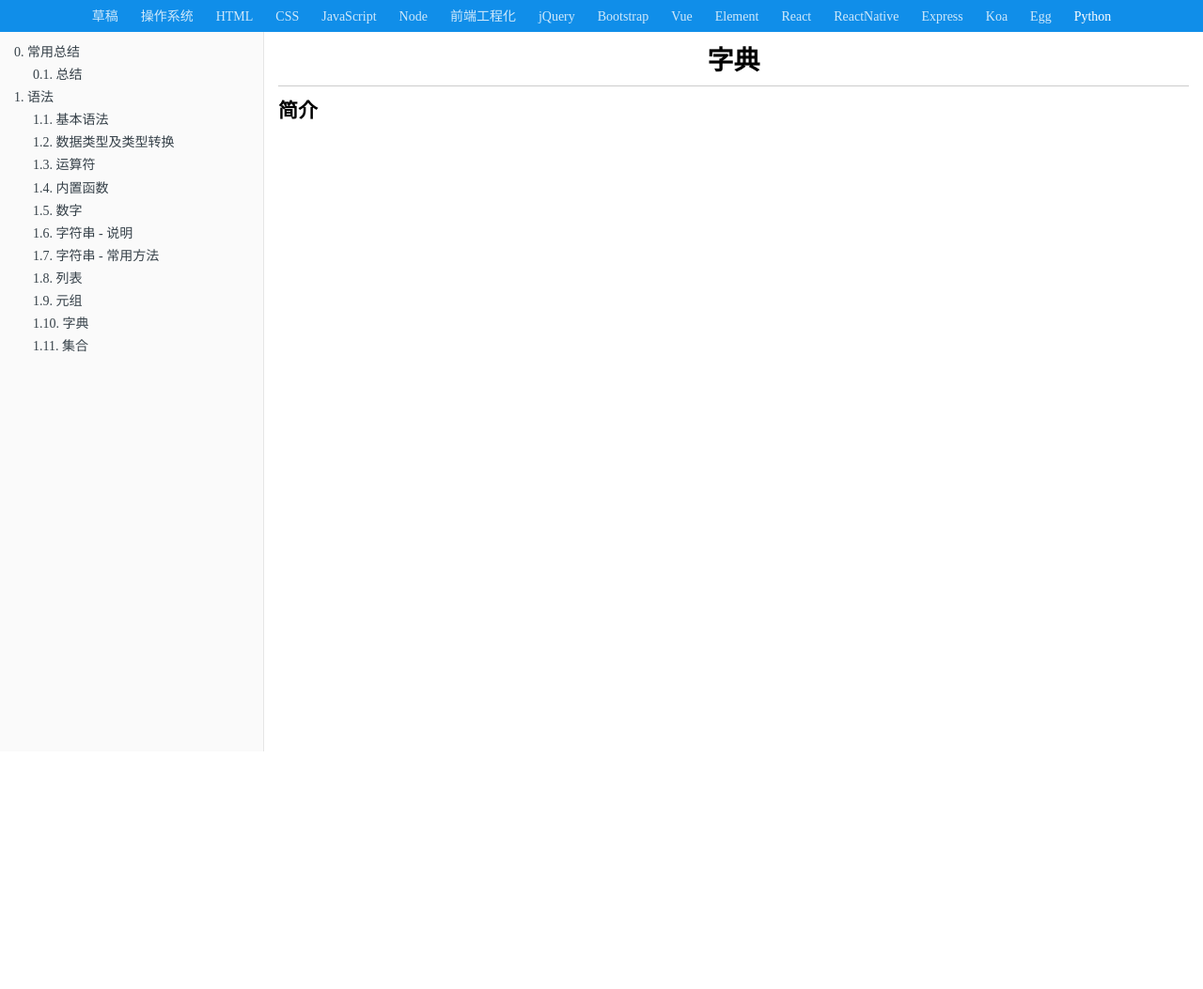
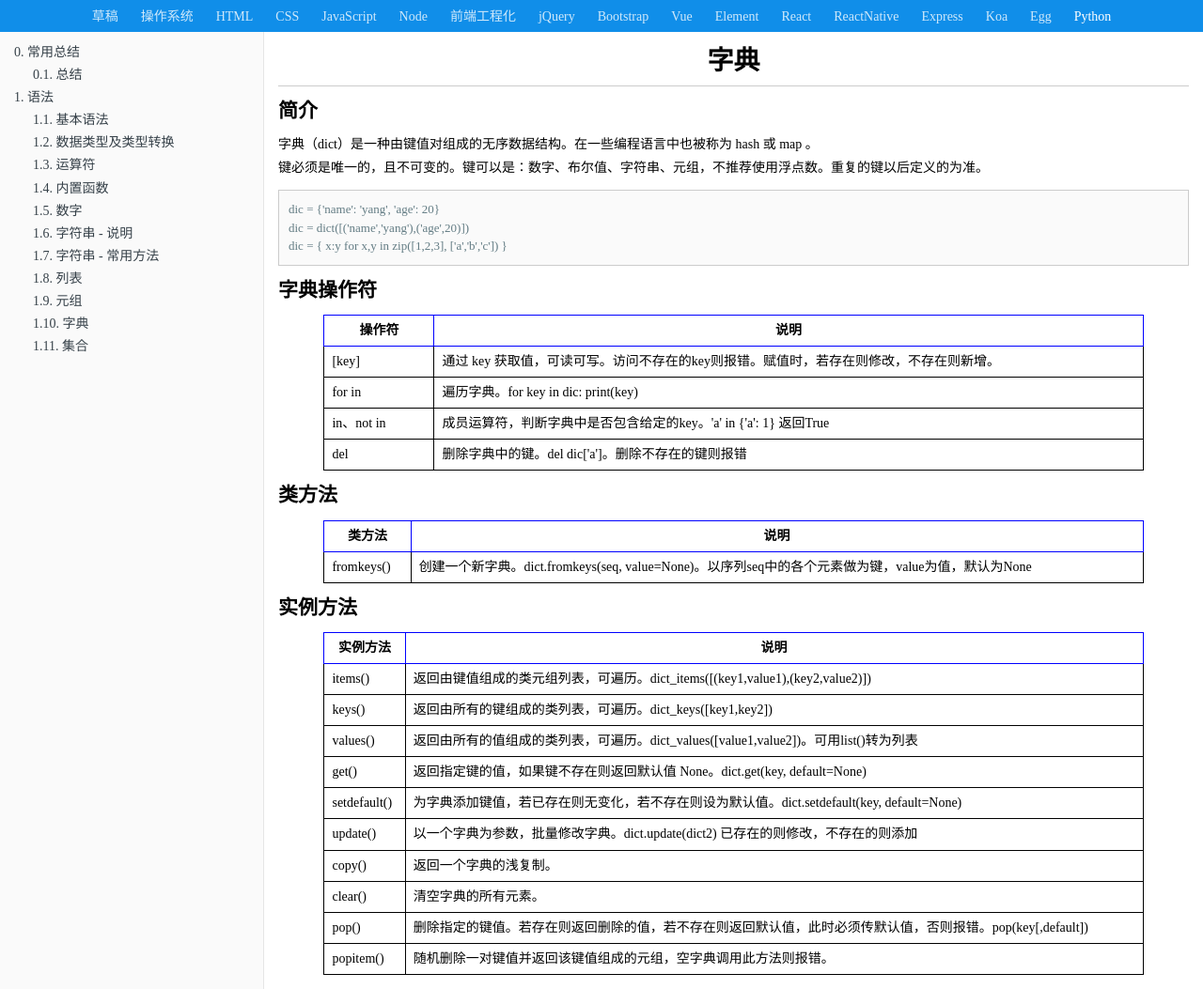
Before and after one commit to liyangworld/ly-note, a website: page app/view/pages/python/grammar/dict.html in a window 1280 px wide. Shown: the whole page at 94% size. Before the commit the page ends 800 px from the top, so only its background shows below. Drawn offline with nearby package versions, Linux system fonts and the light colour scheme; files that its build step writes are made by us from their sources.

Commit message:
字典部分完成
字典部分完成

```diff
--- a/app/view/pages/python/grammar/dict.html
+++ b/app/view/pages/python/grammar/dict.html
@@ -8,6 +8,116 @@
 <h1>字典</h1>
 
 <h2>简介</h2>
+<p>字典（dict）是一种由键值对组成的无序数据结构。在一些编程语言中也被称为 hash 或 map 。</p>
+<p>键必须是唯一的，且不可变的。键可以是：数字、布尔值、字符串、元组，不推荐使用浮点数。重复的键以后定义的为准。</p>
+
+<pre>
+dic = {'name': 'yang', 'age': 20}
+dic = dict([('name','yang'),('age',20)])
+dic = { x:y for x,y in zip([1,2,3], ['a','b','c']) }
+</pre>
+
+<h2>字典操作符</h2>
+<table>
+    <thead>
+        <tr>
+            <th style="width:100px;">操作符</th>
+            <th>说明</th>
+        </tr>
+    </thead>
+    <tbody>
+        <tr>
+            <td>[key]</td>
+            <td>通过 key 获取值，可读可写。访问不存在的key则报错。赋值时，若存在则修改，不存在则新增。</td>
+        </tr>
+        <tr>
+            <td>for in</td>
+            <td>遍历字典。for key in dic: print(key)</td>
+        </tr>
+        <tr>
+            <td>in、not in</td>
+            <td>成员运算符，判断字典中是否包含给定的key。'a' in {'a': 1} 返回True</td>
+        </tr>
+        <tr>
+            <td>del</td>
+            <td>删除字典中的键。del dic['a']。删除不存在的键则报错</td>
+        </tr>
+    </tbody>
+</table>
+
+<h2>类方法</h2>
+<table>
+    <thead>
+        <tr>
+            <th>类方法</th>
+            <th>说明</th>
+        </tr>
+    </thead>
+    <tbody>
+        <tr>
+            <td>fromkeys()</td>
+            <td>创建一个新字典。dict.fromkeys(seq, value=None)。以序列seq中的各个元素做为键，value为值，默认为None</td>
+        </tr>
+
+    </tbody>
+</table>
+
+
+
+<h2>实例方法</h2>
+<table>
+    <thead>
+        <tr>
+            <th>实例方法</th>
+            <th>说明</th>
+        </tr>
+    </thead>
+    <tbody>
+
+
+        <tr>
+            <td>items()</td>
+            <td>返回由键值组成的类元组列表，可遍历。dict_items([(key1,value1),(key2,value2)])</td>
+        </tr>
+        <tr>
+            <td>keys()</td>
+            <td>返回由所有的键组成的类列表，可遍历。dict_keys([key1,key2])</td>
+        </tr>
+        <tr>
+            <td>values()</td>
+            <td>返回由所有的值组成的类列表，可遍历。dict_values([value1,value2])。可用list()转为列表</td>
+        </tr>
+        <tr>
+            <td>get()</td>
+            <td>返回指定键的值，如果键不存在则返回默认值 None。dict.get(key, default=None)</td>
+        </tr>
+        <tr>
+            <td>setdefault()</td>
+            <td>为字典添加键值，若已存在则无变化，若不存在则设为默认值。dict.setdefault(key, default=None)</td>
+        </tr>
+        <tr>
+            <td>update()</td>
+            <td>以一个字典为参数，批量修改字典。dict.update(dict2) 已存在的则修改，不存在的则添加</td>
+        </tr>
+
+        <tr>
+            <td>copy()</td>
+            <td>返回一个字典的浅复制。</td>
+        </tr>
+        <tr>
+            <td>clear()</td>
+            <td>清空字典的所有元素。</td>
+        </tr>
+        <tr>
+            <td>pop()</td>
+            <td>删除指定的键值。若存在则返回删除的值，若不存在则返回默认值，此时必须传默认值，否则报错。pop(key[,default])</td>
+        </tr>
+        <tr>
+            <td>popitem()</td>
+            <td>随机删除一对键值并返回该键值组成的元组，空字典调用此方法则报错。</td>
+        </tr>
+    </tbody>
+</table>
 
 
 {% endblock %}
```
Also changed, not shown: app/view/pages/python/grammar/list.html (+1 -1 lines), app/view/pages/python/grammar/operator.html (+1 -1 lines), app/view/pages/python/grammar/string.html (+1 -1 lines), app/view/pages/python/grammar/tuple.html (+2 -2 lines).
